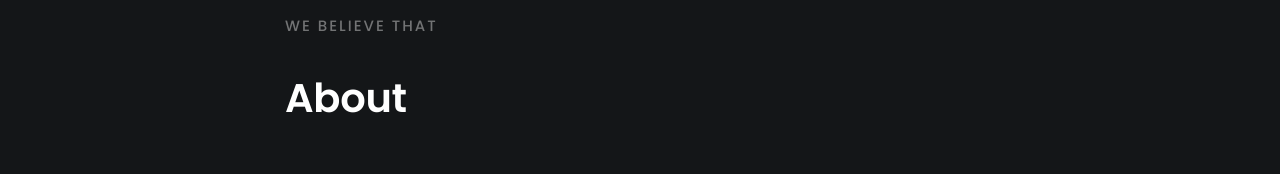
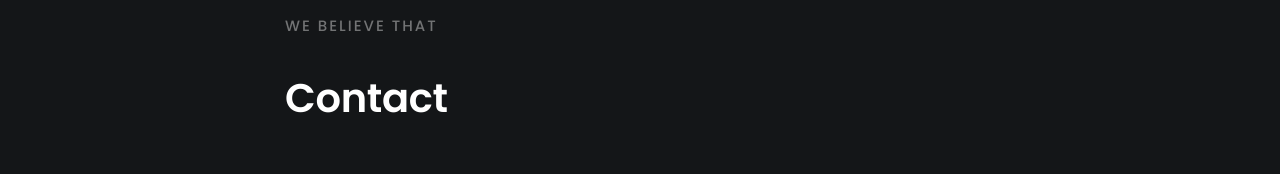
Before and after one commit to aderbalcorp/aderbalcorp.github.io, a Next.js app: page /contact in a window 1280 px wide. Shown: the part 188-362 px from the top of the page. Built offline with nearby package versions, Linux system fonts and the light colour scheme.

Commit message:
fix(page): fix contact page

```diff
--- a/pages/contact.tsx
+++ b/pages/contact.tsx
@@ -8,7 +8,6 @@ export default function Contact() {
           siteDescription="Aderbal"
       >
 
-  {/* Hero section */}
   <div className="section-xl">
     <div className="container">
       <div className="row">
@@ -16,15 +15,14 @@ export default function Contact() {
           <div className="margin-bottom-30">
             <p className="font-weight-medium font-family-secondary uppercase letter-spacing-2 text-white-04">We Believe That</p>
           </div>
-          <h1>About</h1>
+          <h1>Contact</h1>
           <div className="margin-top-50">
             <a className="button button-xl button-fancy-1-outline-white button-font-2" href="#">Get In Touch</a>
           </div>
         </div>
-      </div>{/* end row */}
-    </div>{/* end container */}
+      </div>
+    </div>
   </div>
-  {/* end Hero section */}
 
         </Layout>
   )
```
